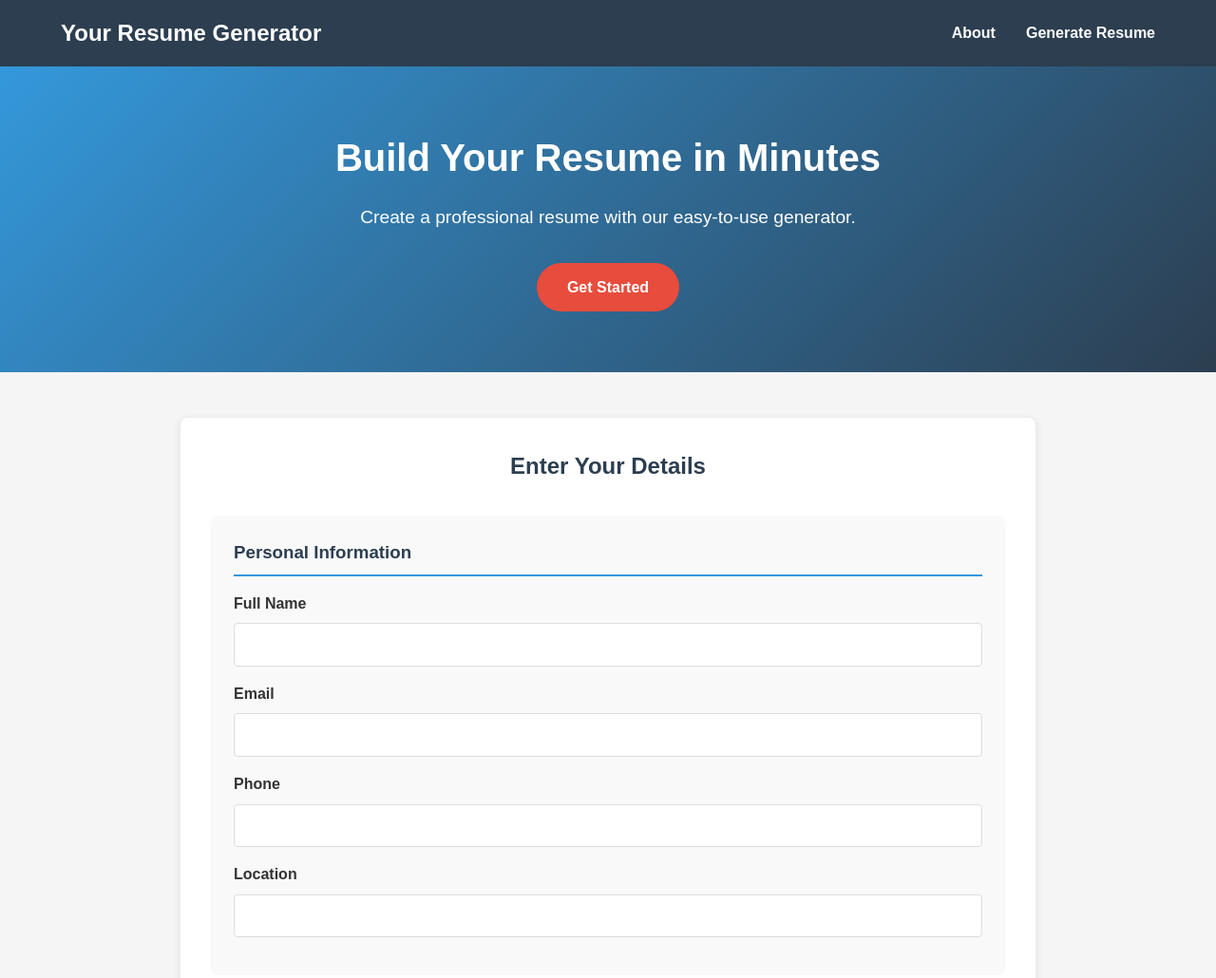
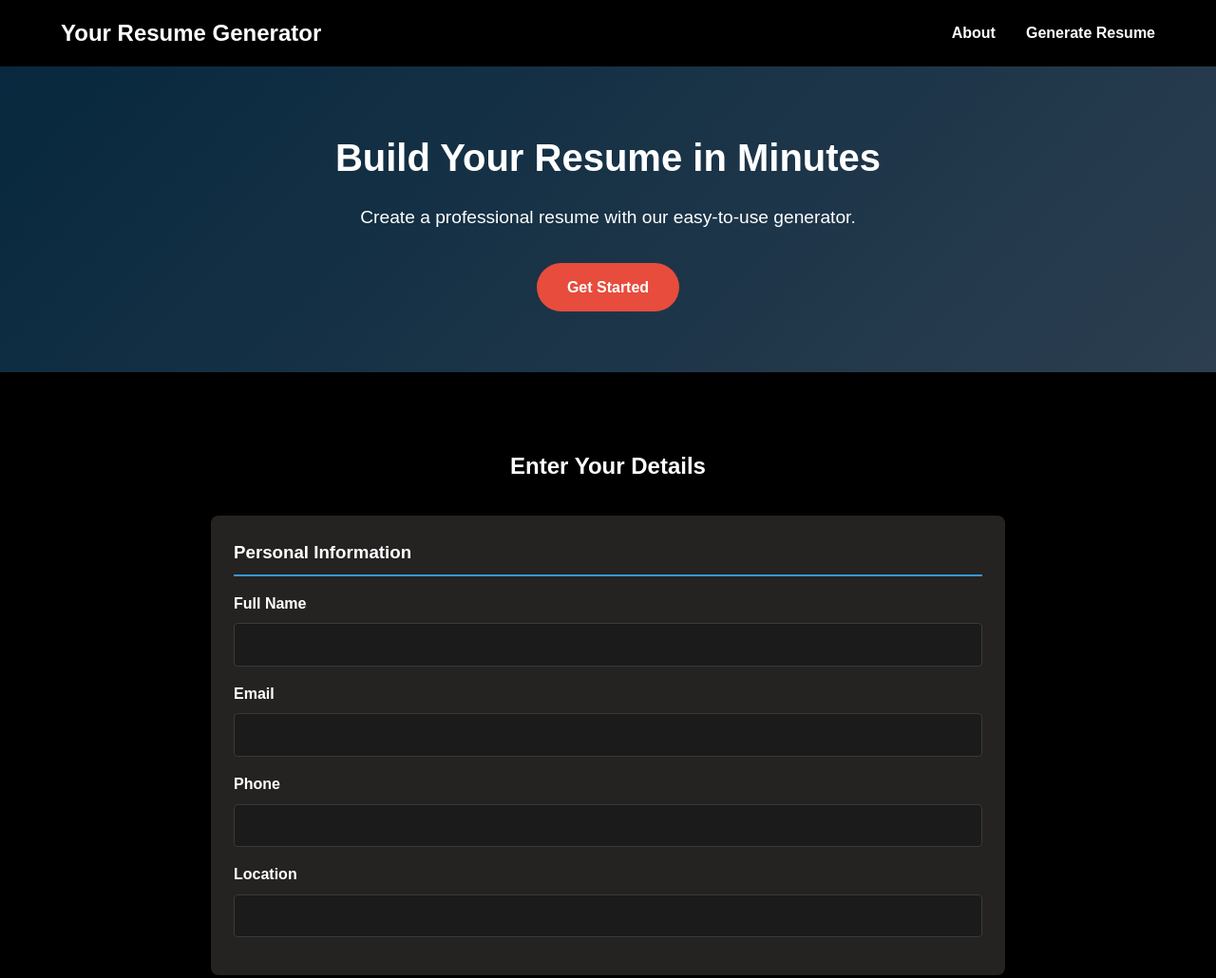
Before and after one commit to Nav0711/ResumeBuilder, a plain HTML site: page claude/index2.html in a window 1280 px wide. Shown: the top 1030 px of the page at 95% size. Drawn offline with Linux system fonts and the light colour scheme.

Commit message:
css change

```diff
--- a/claude/index2.html
+++ b/claude/index2.html
@@ -12,7 +12,7 @@
             <h1>Your Resume Generator</h1>
             <ul class="nav-links">
                 <li><a href="#">About</a></li>
-                <li><a href="#">Generate Resume</a></li>
+                <li><a href="#form-section">Generate Resume</a></li>
             </ul>
         </nav>
     </header>
--- a/claude/style2.css
+++ b/claude/style2.css
@@ -6,11 +6,18 @@
     font-family: 'Arial', sans-serif;
 }
 
+
+html {
+    scroll-behavior: smooth;
+}
+
 body {
     line-height: 1.6;
     color: #333;
-    background-color: #f5f5f5;
+    background-color: #000000;;
 }
+
+
 
 a {
     text-decoration: none;
@@ -19,8 +26,8 @@ a {
 
 /* Header and Navigation */
 header {
-    background-color: #2c3e50;
-    color: white;
+    background-color: #000000;
+    color: rgb(255, 255, 255);
     padding: 1rem 5%;
     position: sticky;
     top: 0;
@@ -53,7 +60,7 @@ nav {
 
 /* Hero Section */
 .hero {
-    background: linear-gradient(135deg, #3498db, #2c3e50);
+    background: linear-gradient(135deg, #07283e, #2c3e50);
     color: white;
     text-align: center;
     padding: 4rem 1rem;
@@ -93,27 +100,28 @@ nav {
     max-width: 900px;
     margin: 3rem auto;
     padding: 2rem;
-    background-color: white;
+    background-color: rgb(0, 0, 0);
     border-radius: 8px;
     box-shadow: 0 2px 10px rgba(0, 0, 0, 0.1);
+    color: white;
 }
 
 .form-container h2 {
     text-align: center;
     margin-bottom: 2rem;
-    color: #2c3e50;
+    color: #ffffff;
 }
 
 .form-group {
     margin-bottom: 2rem;
     padding: 1.5rem;
-    background-color: #f9f9f9;
+    background-color: #252222;
     border-radius: 8px;
+    color: white
 }
 
 .form-group h3 {
     margin-bottom: 1rem;
-    color: #2c3e50;
     border-bottom: 2px solid #3498db;
     padding-bottom: 0.5rem;
 }
@@ -131,9 +139,11 @@ label {
 input, textarea {
     width: 100%;
     padding: 0.8rem;
-    border: 1px solid #ddd;
+    border: 1px solid #393939;
     border-radius: 4px;
     font-size: 1rem;
+    background-color: rgb(27, 27, 27);
+    color: white   ;
 }
 
 textarea {
@@ -156,7 +166,7 @@ textarea {
 
 .education-entry, .experience-entry {
     padding: 1rem;
-    background-color: #fff;
+    background-color: rgb(27, 27, 27);
     border-radius: 4px;
     margin-bottom: 1rem;
     box-shadow: 0 1px 3px rgba(0, 0, 0, 0.1);
```
